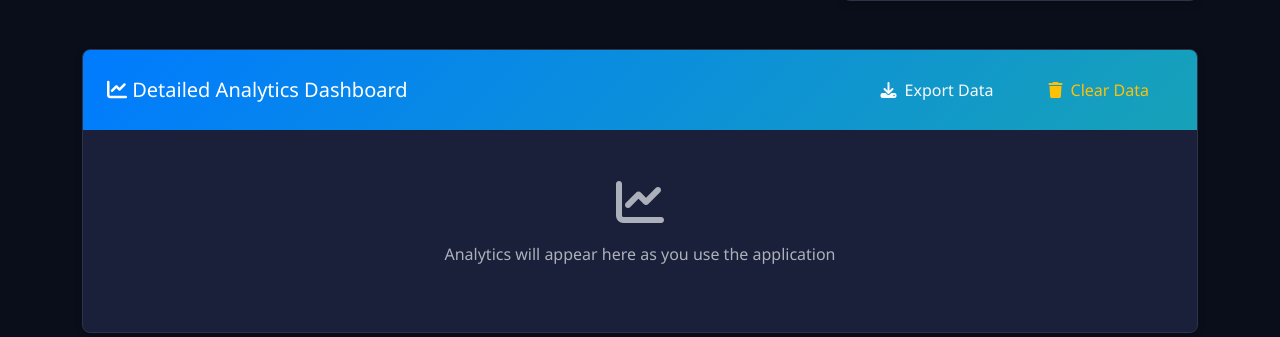
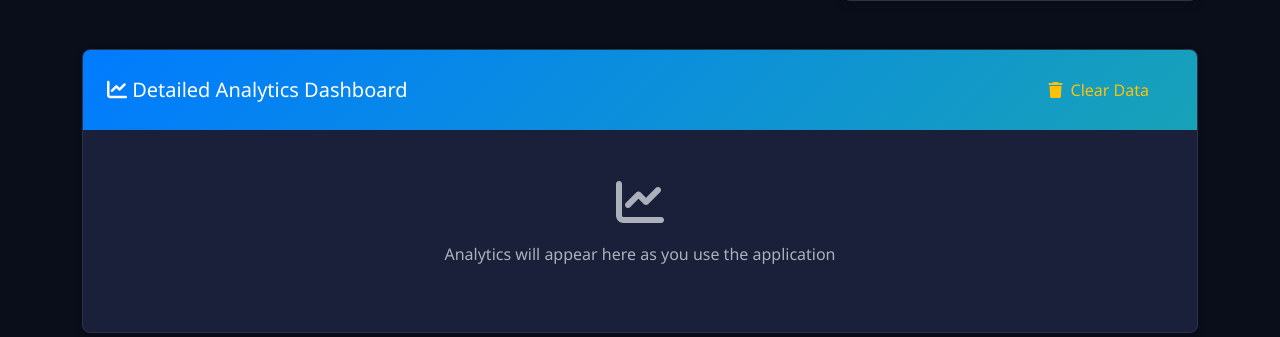
Before and after one commit to radosavlevici210/LifeMemoryTracker, a Flask app: page / in a window 1280 px wide. Shown: the part 1408-1745 px from the top of the page. Run offline with Flask 3, Linux system fonts and the light colour scheme; some libraries are stand-ins or nearby versions.

Commit message:
Assistant checkpoint: Removed export data functionality
Assistant generated file changes:
- static/js/app.js: Remove export data functionality, Remove exportData method, Remove exportUserData global function
- templates/index.html: Remove export data button from navbar, Remove export button from analytics section
- routes.py: Remove export data route

---

User prompt:

remove export data

Replit-Commit-Author: Assistant
Replit-Commit-Session-Id: 3ac6ff24-edf9-42cc-bedc-481a27726df2

```diff
--- a/routes.py
+++ b/routes.py
@@ -124,25 +124,7 @@ def get_analytics():
         logging.error(f"Analytics error: {str(e)}")
         return jsonify({"error": "Failed to generate analytics"}), 500
 
-@app.route("/export", methods=["GET"])
-def export_data():
-    """Export user data"""
-    try:
-        memory_data = life_coach.memory_manager.load_memory()
 
-        export_data = {
-            "life_events": memory_data.get("life_events", []),
-            "goals": memory_data.get("goals", []),
-            "patterns": memory_data.get("patterns", {}),
-            "export_timestamp": time.time(),
-            "version": "1.0"
-        }
-
-        return jsonify(export_data)
-
-    except Exception as e:
-        logging.error(f"Export error: {str(e)}")
-        return jsonify({"error": "Failed to export data"}), 500
 
 @app.route("/health", methods=["GET"])
 def health_check():
--- a/static/js/app.js
+++ b/static/js/app.js
@@ -63,13 +63,8 @@ class LifeCoachApp {
             refreshAnalytics.addEventListener('click', () => this.loadAnalytics());
         }
 
-        // Export and clear
-        const exportBtn = document.getElementById('exportBtn');
+        // Clear data only
         const clearBtn = document.getElementById('clearBtn');
-
-        if (exportBtn) {
-            exportBtn.addEventListener('click', () => this.exportData());
-        }
 
         if (clearBtn) {
             clearBtn.addEventListener('click', () => this.clearData());
@@ -293,28 +288,7 @@ class LifeCoachApp {
         }
     }
 
-    async exportData() {
-        try {
-            const response = await fetch('/export');
-            const data = await response.json();
 
-            const blob = new Blob([JSON.stringify(data, null, 2)], { type: 'application/json' });
-            const url = URL.createObjectURL(blob);
-
-            const a = document.createElement('a');
-            a.href = url;
-            a.download = `ai_life_coach_export_${new Date().toISOString().split('T')[0]}.json`;
-            document.body.appendChild(a);
-            a.click();
-            document.body.removeChild(a);
-
-            URL.revokeObjectURL(url);
-            this.showNotification('Data exported successfully!', 'success');
-        } catch (error) {
-            console.error('Export error:', error);
-            this.showNotification('Export failed. Please try again.', 'error');
-        }
-    }
 
     clearData() {
         if (confirm('Are you sure you want to clear all local data? This cannot be undone.')) {
@@ -356,11 +330,7 @@ function loadMemoryOverview() {
     }
 }
 
-function exportUserData() {
-    if (window.lifeCoachApp) {
-        window.lifeCoachApp.exportData();
-    }
-}
+
 
 function createCareerPlan() {
     if (window.lifeCoachApp) {
--- a/templates/index.html
+++ b/templates/index.html
@@ -60,9 +60,6 @@
                             User
                         </a>
                         <ul class="dropdown-menu">
-                            <li><a class="dropdown-item" href="#" onclick="exportUserData()">
-                                <i class="fas fa-download"></i> Export Data
-                            </a></li>
                             <li><a class="dropdown-item" href="/privacy">
                                 <i class="fas fa-shield-alt"></i> Privacy
                             </a></li>
@@ -278,10 +275,6 @@
                                     Detailed Analytics Dashboard
                                 </h5>
                                 <div class="btn-group" role="group">
-                                    <button type="button" class="btn btn-outline-light me-2" id="exportBtn">
-                                        <i class="fas fa-download me-1"></i>
-                                        Export Data
-                                    </button>
                                     <button type="button" class="btn btn-outline-warning" id="clearBtn">
                                         <i class="fas fa-trash me-1"></i>
                                         Clear Data
```
